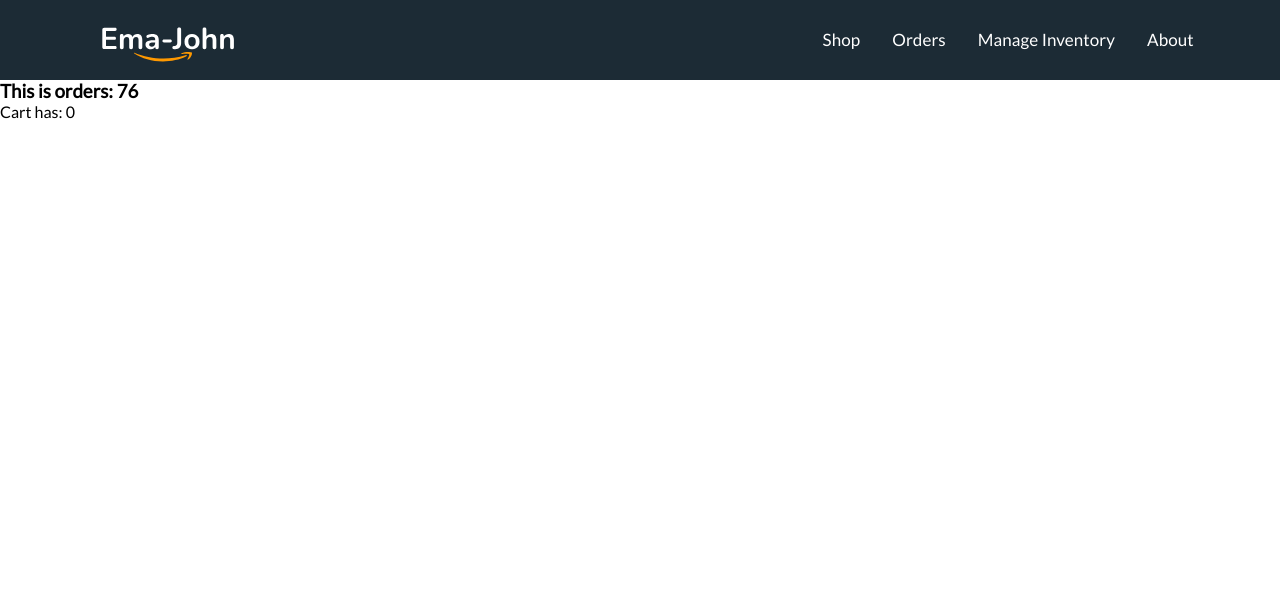
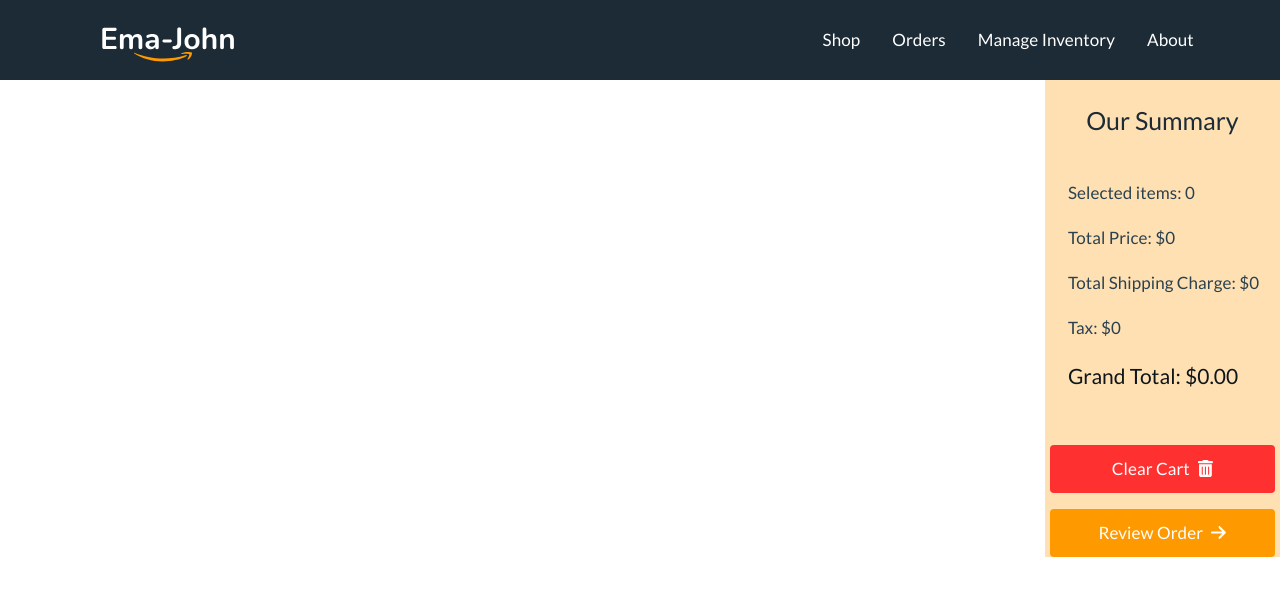
Before and after one commit to 665-stack/ema-john-simple-fin, a React (Create React App) app: page /orders in a window 1280 px wide. Shown: the top 596 px of the page. Built offline with nearby package versions, Linux system fonts and the light colour scheme.

Commit message:
Create review page structure and Display Shopping cart

```diff
--- a/src/Components/Cart/Cart.js
+++ b/src/Components/Cart/Cart.js
@@ -2,8 +2,8 @@
 import './Cart.css';
 import { faTrashCan } from '@fortawesome/free-solid-svg-icons';
 import { faArrowRight } from '@fortawesome/free-solid-svg-icons';
+import { FontAwesomeIcon } from '@fortawesome/react-fontawesome';
 
-import { FontAwesomeIcon } from '@fortawesome/react-fontawesome';
 const Cart = ({ cart }) => {
     let total = 0;
     let shipping = 0;
--- a/src/Components/Orders/Orders.js
+++ b/src/Components/Orders/Orders.js
@@ -1,6 +1,8 @@
 import React from 'react';
 import useCart from '../../Hooks/useCart';
 import useProducts from '../../Hooks/useProducts';
+import Cart from '../Cart/Cart'
+import ReviewItem from '../ReviewItem/ReviewItem'
 
 const Orders = () => {
     // This useProducts state from custom hook.
@@ -8,9 +10,16 @@
     // akhane useCart custom hook ta call korar somoy parameter dite hoice. Karon custom hook make korar somoy oi jaygay akta parameter use kora hoicilo.
     const [cart, setCart] = useCart(products);
     return (
-        <div>
-            <h3>This is orders: {products.length}</h3>
-            <p>Cart has: {cart.length}</p>
+        // react e jekhon component er css shobjaygay use kore. jodi eta bondo korte cai taile module css file name use korte hove.
+        <div className='shop-container'>
+            <div className='products-container'>
+                {
+                    cart.map(product => <ReviewItem product={product} key={product.id}></ReviewItem>)
+                }
+            </div>
+            <div className='cart-container'>
+                <Cart cart={cart}></Cart>
+            </div>
         </div>
     );
 };
--- /dev/null
+++ b/src/Components/ReviewItem/ReviewItem.js
@@ -0,0 +1,13 @@
+import React from 'react';
+
+const ReviewItem = ({ product }) => {
+    const { img, name, price, shipping, quantity } = product;
+    return (
+        <div>
+            <h3>{name}</h3>
+
+        </div>
+    );
+};
+
+export default ReviewItem;
```
